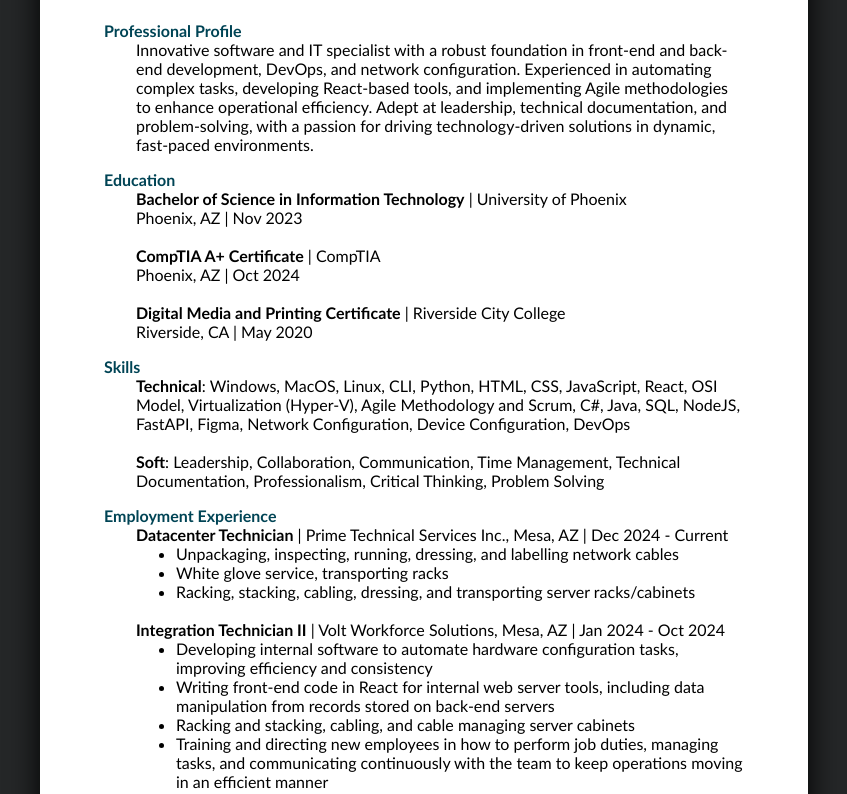
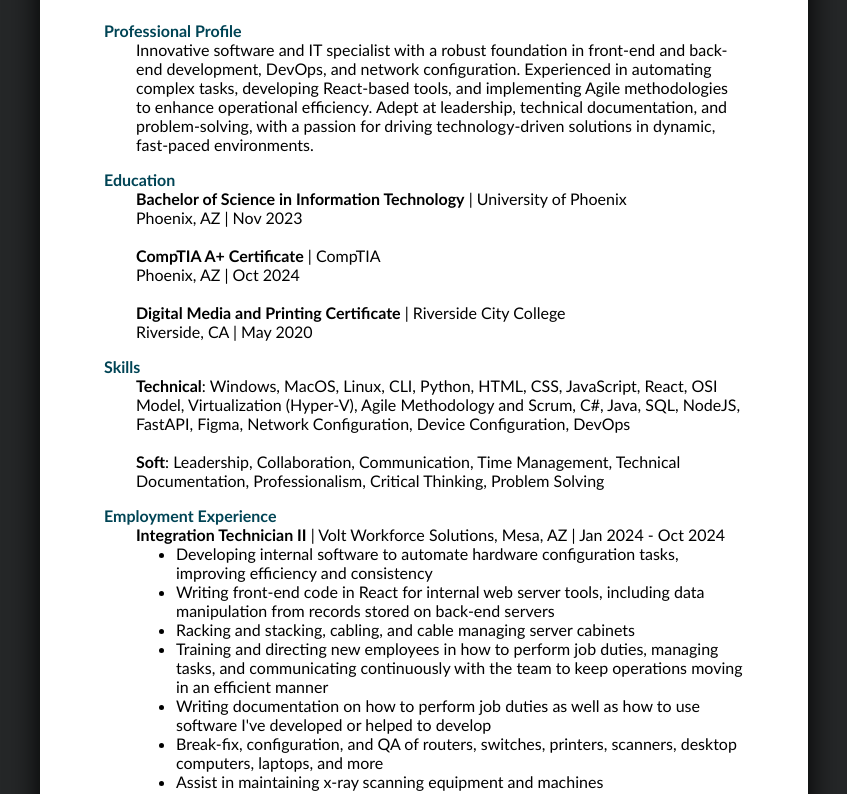
Before and after one commit to TylerSDavies/web-cv, a plain HTML site: page index.html in a window 1280 px wide. Shown: the part 240-1034 px from the top of the page, without its empty margins (216-1063 px from the left). Drawn offline with Linux system fonts and the light colour scheme.

Commit message:
Update index.html

```diff
--- a/index.html
+++ b/index.html
@@ -52,13 +52,6 @@
         </section>
         <section>
             <h2>Employment Experience</h2>
-            <p><strong>Datacenter Technician</strong> | Prime Technical Services Inc., Mesa, AZ | Dec 2024 - Current</p>
-            <ul>
-                <li>Unpackaging, inspecting, running, dressing, and labelling network cables</li>
-                <li>White glove service, transporting racks</li>
-                <li>Racking, stacking, cabling, dressing, and transporting server racks/cabinets</li>
-            </ul>
-            <br/>
             <p><strong>Integration Technician II</strong> | Volt Workforce Solutions, Mesa, AZ | Jan 2024 - Oct 2024</p>
             <ul>
                 <li>Developing internal software to automate hardware configuration tasks, improving efficiency and consistency</li>
```
